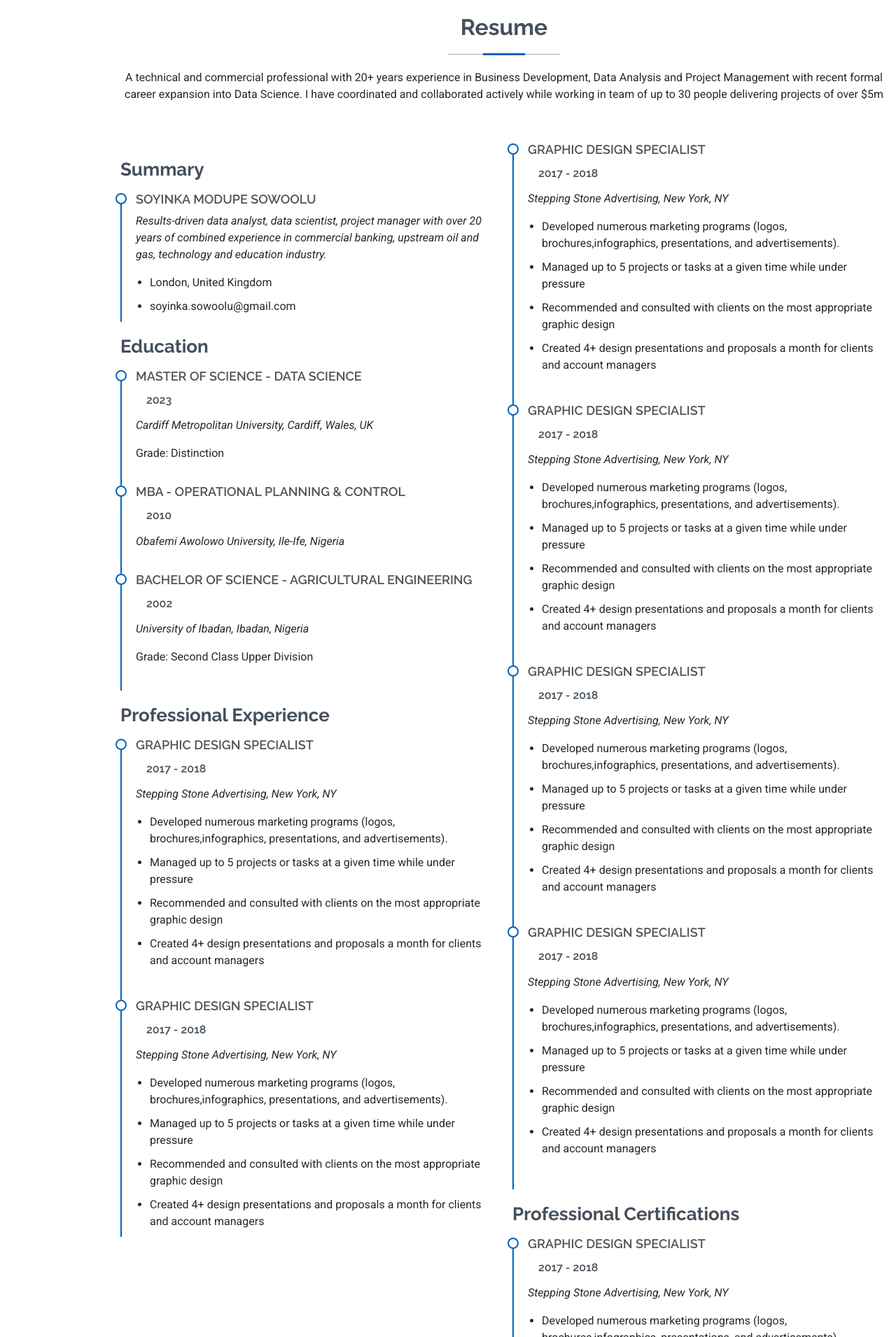
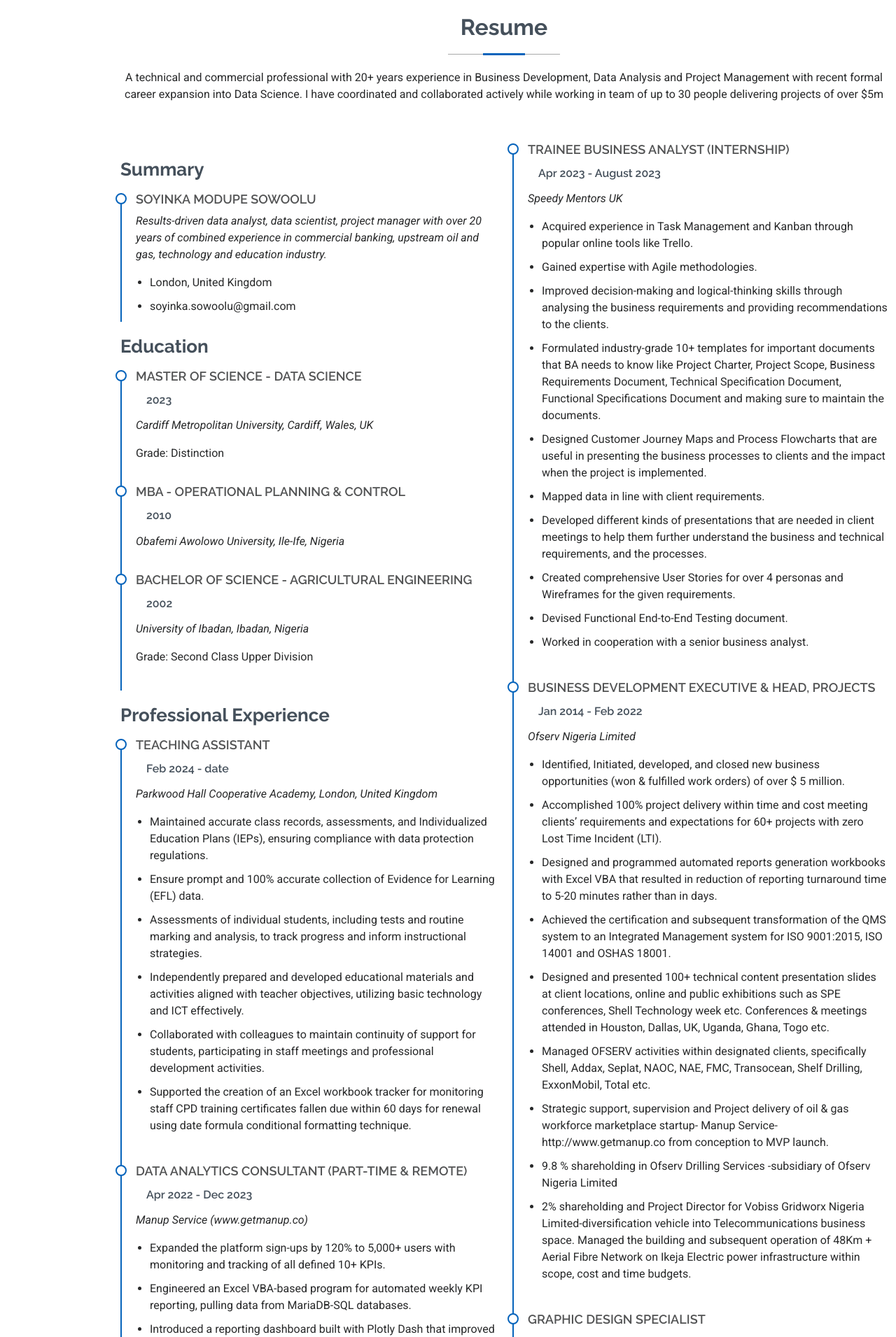
Before and after one commit to soyinkas1/Web-Profile, a Flask app: page / in a window 1280 px wide. Shown: the part 2800-4711 px from the top of the page at 70% size. Run offline with Flask 3, Linux system fonts and the light colour scheme; some libraries are stand-ins or nearby versions.

Commit message:
Resume Section Updated

```diff
--- a/static/assets/css/main.css
+++ b/static/assets/css/main.css
@@ -538,7 +538,7 @@
 
 .hero:before {
   content: "";
-  background: color-mix(in srgb, var(--background-color), transparent 70%);
+  background: color-mix(in srgb, var(--background-color), transparent 100%);
   position: absolute;
   inset: 0;
   z-index: 2;
@@ -1060,7 +1060,7 @@
 .testimonials .swiper-pagination .swiper-pagination-bullet {
   width: 12px;
   height: 12px;
-  background-color: color-mix(in srgb, var(--default-color), transparent 60%);
+  background-color: color-mix(in srgb, var(--default-color), transparent 100%);
   opacity: 1;
 }
 
--- a/templates/index.html
+++ b/templates/index.html
@@ -365,30 +365,47 @@
 
 
             <div class="resume-item">
-              <h4>Graphic design specialist</h4>
-              <h5>2017 - 2018</h5>
-              <p><em>Stepping Stone Advertising, New York, NY</em></p>
+              <h4>Teaching Assistant</h4>
+              <h5>Feb 2024 - date</h5>
+              <p><em>Parkwood Hall Cooperative Academy, London, United Kingdom </em></p>
               <ul>
-                <li>Developed numerous marketing programs (logos, brochures,infographics, presentations, and advertisements).</li>
-                <li>Managed up to 5 projects or tasks at a given time while under pressure</li>
-                <li>Recommended and consulted with clients on the most appropriate graphic design</li>
-                <li>Created 4+ design presentations and proposals a month for clients and account managers</li>
+                <li>Maintained accurate class records, assessments, and Individualized Education Plans (IEPs), ensuring compliance with data protection regulations.</li>
+                <li>Ensure prompt and 100% accurate collection of Evidence for Learning (EFL) data. </li>
+                <li>Assessments of individual students, including tests and routine marking and analysis, to track progress and inform instructional strategies.</li>
+                <li>Independently prepared and developed educational materials and activities aligned with teacher objectives, utilizing basic technology and ICT effectively.</li>
+                <li>Collaborated with colleagues to maintain continuity of support for students, participating in staff meetings and professional development activities.</li>
+                <li>Supported the creation of an Excel workbook tracker for monitoring staff CPD training certificates fallen due within 60 days for renewal using date formula conditional formatting technique. </li>
               </ul>
             </div><!-- Edn Resume Item -->
 
             <div class="resume-item">
-              <h4>Graphic design specialist</h4>
-              <h5>2017 - 2018</h5>
-              <p><em>Stepping Stone Advertising, New York, NY</em></p>
+              <h4>Data Analytics Consultant (Part-time & Remote)</h4>
+              <h5>Apr 2022 - Dec 2023</h5>
+              <p><em>Manup Service (www.getmanup.co)</em></p>
               <ul>
-                <li>Developed numerous marketing programs (logos, brochures,infographics, presentations, and advertisements).</li>
-                <li>Managed up to 5 projects or tasks at a given time while under pressure</li>
-                <li>Recommended and consulted with clients on the most appropriate graphic design</li>
-                <li>Created 4+ design presentations and proposals a month for clients and account managers</li>
+                <li>Expanded the platform sign-ups by 120% to 5,000+ users with monitoring and tracking of all defined 10+ KPIs.</li>
+                <li>Engineered an Excel VBA-based program for automated weekly KPI reporting, pulling data from MariaDB-SQL databases.</li>
+                <li>Introduced a reporting dashboard built with Plotly Dash that improved personnel type availability confirmation on the platform in respect of required discipline and location to less than 1 minute.</li>
+                <li>Implemented a Google Analytics dashboard to monitor the platform traffic trends for insights which helped increase the lead generations and personnel sign-ups by about 12% month on month based on data-driven targeted digital marketing campaign strategies.</li>
+                <li>Coached a team of 2 content creators to produce data-driven social media content to grow the company LinkedIn page to 24,000+ followers.</li>
+                <li>Performed data quality assurance workflows on platform with incomplete profiles dropping to about 35%. </li>
+                <li>Spearhead initiatives in data management, warehousing, and migration, ensuring the availability of reliable data for startup operations.</li>
+
               </ul>
             </div><!-- Edn Resume Item -->
 
 
+            <div class="resume-item">
+              <h4>Business Development & Project Analyst (Part-time & Remote)</h4>
+              <h5>Mar 2022 - Dec 2023</h5>
+              <p><em>Ofserv Nigeria Limited</em></p>
+              <ul>
+                <li>Provided the strategic, administrative, documentation structure, and implementation supervision for ALL Business Development and Project Management activities.</li>
+                <li>Commercial negotiation and close of ~$10m value Lifting Inspection & Competency Training Contract of 2 years +1 with Shell Petroleum Development Company (SPDC)</li>
+                <li>Led the integration and achieved the tender submission activities 5 days before due date for the bidding consortium for the Shell Nigeria Gas 5 mmscfpd BOWER Gas Plant EPC Project</li>
+                <li>Carried out the project execution analysis and remotely managed delivery within the time and budget 77 cluster sites in the first 6 months of affiliate company- Vobiss Gridworx's Master Service Agreement with IHS Towers for construction and installation of Fibre network infrastructure.</li>
+              </ul>
+            </div><!-- Edn Resume Item -->
 
 
 
@@ -396,42 +413,43 @@
 
           <div class="col-lg-6" data-aos="fade-up" data-aos-delay="200">
 
-            <div class="resume-item">
-              <h4>Graphic design specialist</h4>
-              <h5>2017 - 2018</h5>
-              <p><em>Stepping Stone Advertising, New York, NY</em></p>
-              <ul>
-                <li>Developed numerous marketing programs (logos, brochures,infographics, presentations, and advertisements).</li>
-                <li>Managed up to 5 projects or tasks at a given time while under pressure</li>
-                <li>Recommended and consulted with clients on the most appropriate graphic design</li>
-                <li>Created 4+ design presentations and proposals a month for clients and account managers</li>
-              </ul>
-            </div><!-- Edn Resume Item -->
 
 
 
 
             <div class="resume-item">
-              <h4>Graphic design specialist</h4>
-              <h5>2017 - 2018</h5>
-              <p><em>Stepping Stone Advertising, New York, NY</em></p>
+              <h4>Trainee Business Analyst (Internship)</h4>
+              <h5>Apr 2023 - August 2023</h5>
+              <p><em>Speedy Mentors UK</em></p>
               <ul>
-                <li>Developed numerous marketing programs (logos, brochures,infographics, presentations, and advertisements).</li>
-                <li>Managed up to 5 projects or tasks at a given time while under pressure</li>
-                <li>Recommended and consulted with clients on the most appropriate graphic design</li>
-                <li>Created 4+ design presentations and proposals a month for clients and account managers</li>
+                <li>Acquired experience in Task Management and Kanban through popular online tools like Trello.</li>
+                <li>Gained expertise with Agile methodologies.</li>
+                <li>Improved decision-making and logical-thinking skills through analysing the business requirements and providing recommendations to the clients.</li>
+                <li>Formulated industry-grade 10+ templates for important documents that BA needs to know like Project Charter, Project Scope, Business Requirements Document, Technical Specification Document, Functional Specifications Document and making sure to maintain the documents.</li>
+                <li>Designed Customer Journey Maps and Process Flowcharts that are useful in presenting the business processes to clients and the impact when the project is implemented.</li>
+                <li>Mapped data in line with client requirements.</li>
+                <li>Developed different kinds of presentations that are needed in client meetings to help them further understand the business and technical requirements, and the processes.</li>
+                <li>Created comprehensive User Stories for over 4 personas and Wireframes for the given requirements.</li>
+                <li>Devised Functional End-to-End Testing document.</li>
+                <li>Worked in cooperation with a senior business analyst.</li>
               </ul>
             </div><!-- Edn Resume Item -->
 
             <div class="resume-item">
-              <h4>Graphic design specialist</h4>
-              <h5>2017 - 2018</h5>
-              <p><em>Stepping Stone Advertising, New York, NY</em></p>
+              <h4>Business Development Executive & Head, Projects</h4>
+              <h5>Jan 2014 - Feb 2022</h5>
+              <p><em>Ofserv Nigeria Limited</em></p>
               <ul>
-                <li>Developed numerous marketing programs (logos, brochures,infographics, presentations, and advertisements).</li>
-                <li>Managed up to 5 projects or tasks at a given time while under pressure</li>
-                <li>Recommended and consulted with clients on the most appropriate graphic design</li>
-                <li>Created 4+ design presentations and proposals a month for clients and account managers</li>
+                <li>Identified, Initiated, developed, and closed new business opportunities (won & fulfilled work orders) of over $ 5 million.</li>
+                <li>Accomplished 100% project delivery within time and cost meeting clients’ requirements and expectations for 60+ projects with zero Lost Time Incident (LTI).</li>
+                <li>Designed and programmed automated reports generation workbooks with Excel VBA that resulted in reduction of reporting turnaround time to 5-20 minutes rather than in days. </li>
+                <li>Achieved the certification and subsequent transformation of the QMS system to an Integrated Management system for ISO 9001:2015, ISO 14001 and OSHAS 18001.</li>
+                <li>Designed and presented 100+ technical content presentation slides at client locations, online and public exhibitions such as SPE conferences, Shell Technology week etc. Conferences & meetings attended in Houston, Dallas, UK, Uganda, Ghana, Togo etc.</li>
+                <li>Managed OFSERV activities within designated clients, specifically Shell, Addax, Seplat, NAOC, NAE, FMC, Transocean, Shelf Drilling, ExxonMobil, Total etc.</li>
+                <li>Strategic support, supervision and Project delivery of oil & gas workforce marketplace startup- Manup Service-http://www.getmanup.co from conception to MVP launch.</li>
+                <li>9.8 % shareholding in Ofserv Drilling Services -subsidiary of Ofserv Nigeria Limited</li>
+                <li>2% shareholding and Project Director for Vobiss Gridworx Nigeria Limited-diversification vehicle into Telecommunications business space. Managed the building and subsequent operation of 48Km + Aerial Fibre Network on Ikeja Electric power infrastructure within scope, cost and time budgets.</li>
+
               </ul>
             </div><!-- Edn Resume Item -->
 
```
Also changed, not shown: static/assets/img/profile_standing_final.png, 1 other file.
